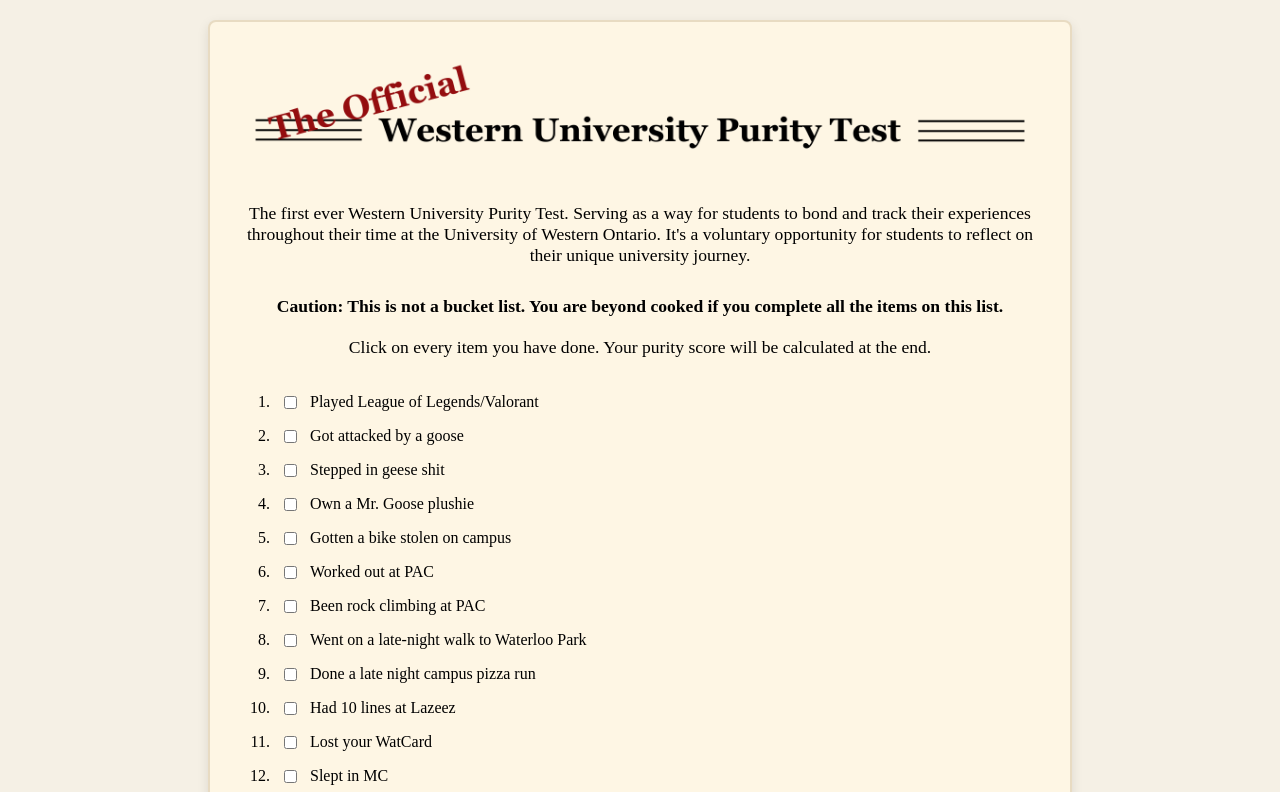
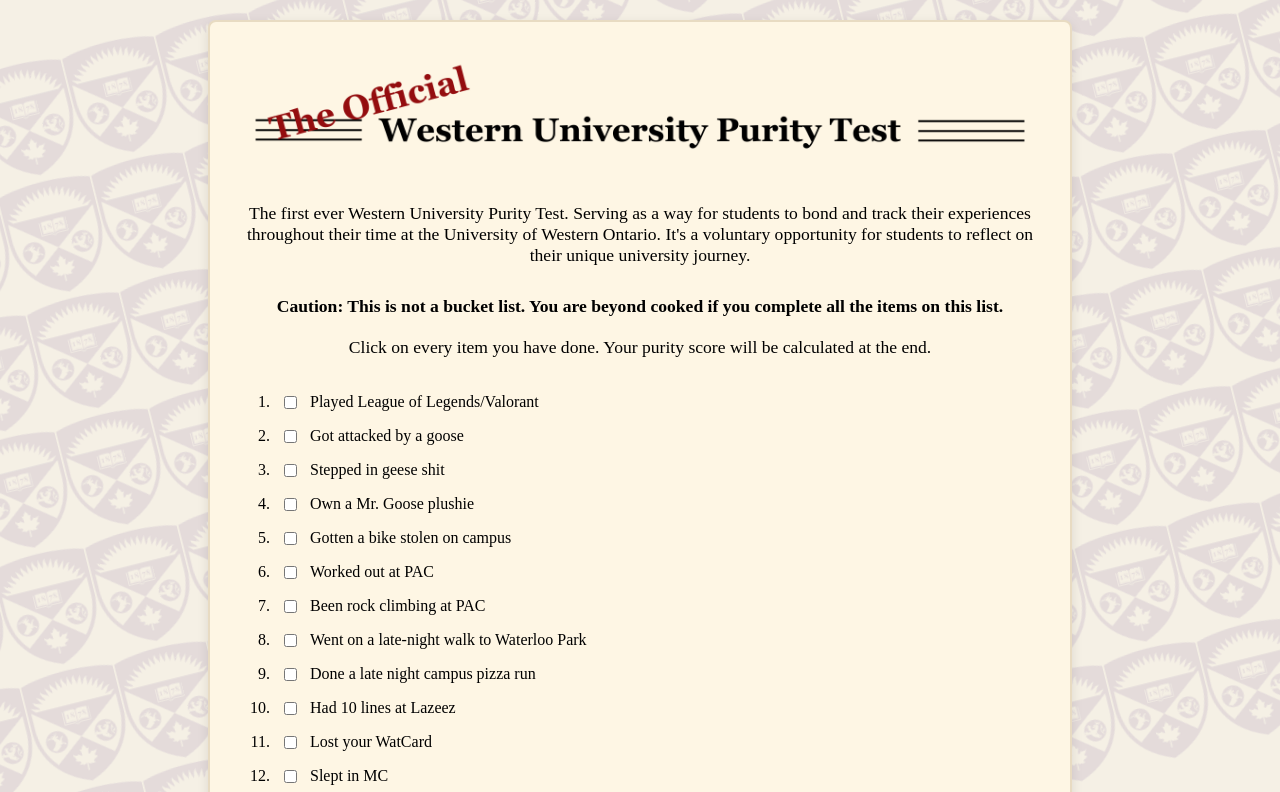
Before and after one commit to shaun-ahuja/uwo-purity-test, a React (Create React App) app: page / in a window 1280 px wide. Shown: the top 792 px of the page. Built offline with nearby package versions, Linux system fonts and the light colour scheme.

Commit message:
added background

```diff
--- a/src/App.css
+++ b/src/App.css
@@ -3,7 +3,32 @@
   padding: 0;
   font-family: 'Times New Roman', Times, serif;
   background-color: #f5f0e5;
+
 }
+
+
+
+body::before {
+  content: "";
+  position: fixed;
+  top: 0;
+  left: 0;
+  width: 100%;
+  height: 100%;
+  background-image: url('../public/uwoLogo.png');
+  background-repeat: repeat;
+  /* Make images smaller */
+  background-size: 80px 100px;
+  /* Reduced from previous size */
+  opacity: 0.1;
+  z-index: -1;
+  transform: rotate(-14deg) scale(1.2);
+  /* Increase spacing between shields */
+  background-position: 0 0;
+  /* Use this property to create more space between repeated images */
+  background-repeat: space space;
+}
+
 
 .purity-test-container {
   display: flex;
@@ -26,18 +51,6 @@
   overflow: hidden;
 }
 
-/* Background pattern */
-.purity-test::before {
-  content: '';
-  position: absolute;
-  top: 0;
-  left: 0;
-  right: 0;
-  bottom: 0;
-  background-image: "./uwoLogo.png";
-  opacity: 0.05;
-  pointer-events: none;
-}
 
 /* Header styles */
 .header {
```
